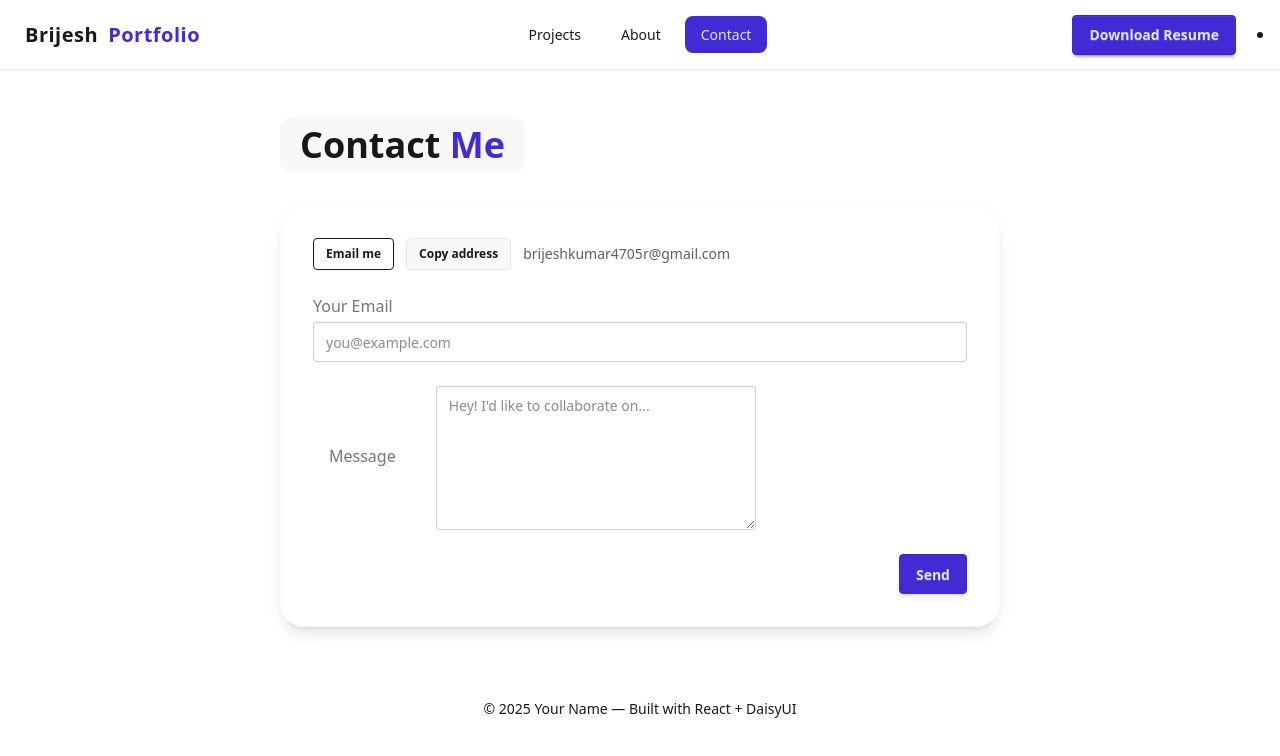
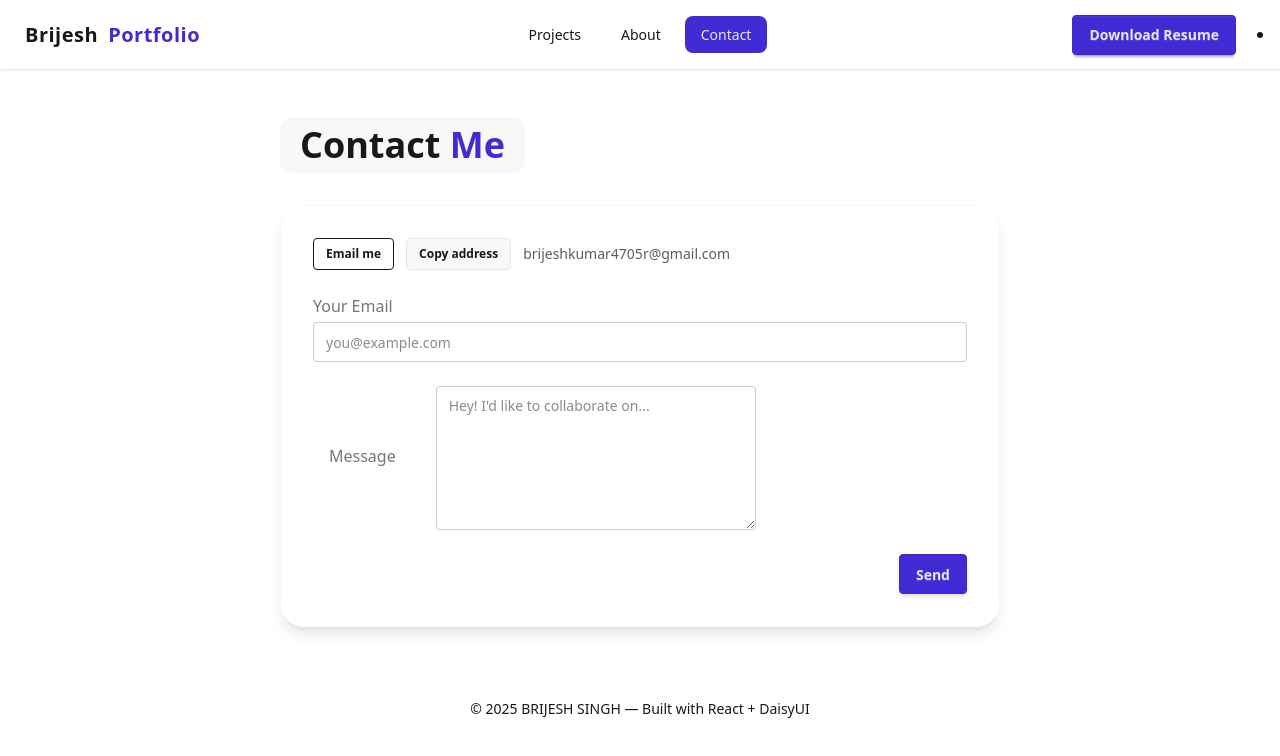
Before and after one commit to brijehssingh/PortFolio2, a React (Vite) app: page /contact in a window 1280 px wide. Shown: the top 756 px of the page. Built offline with nearby package versions, Linux system fonts and the light colour scheme.

Commit message:
Update Footer.jsx

```diff
--- a/src/components/Footer.jsx
+++ b/src/components/Footer.jsx
@@ -2,7 +2,7 @@ export default function Footer() {
   return (
     <footer className="footer footer-center p-6 text-base-content">
       <aside>
-        <p>© {new Date().getFullYear()} Your Name — Built with React + DaisyUI</p>
+        <p>© {new Date().getFullYear()} BRIJESH SINGH — Built with React + DaisyUI</p>
       </aside>
     </footer>
   );
```
